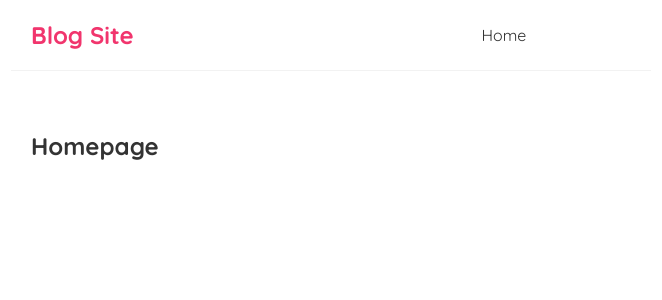
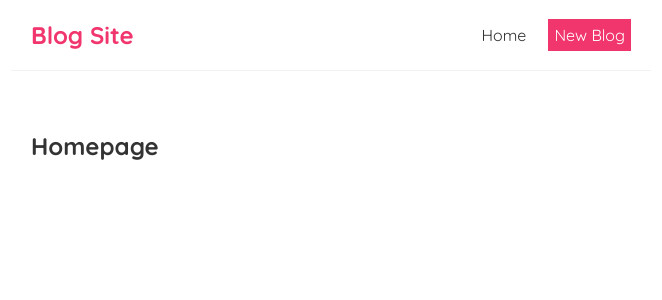
Before and after one commit to D-Coder135/Blog-Site_React, a JavaScript app: page / in a window 1280 px wide. Shown: the top 300 px of the page, without its empty margins (309-971 px from the left). Built offline with nearby package versions, Linux system fonts and the light colour scheme; the HTML template or start-up script is replaced by a standard one.

Commit message:
add thebackground Color property inside the inline styling of the a tag

```diff
--- a/src/Navbar.js
+++ b/src/Navbar.js
@@ -6,6 +6,7 @@ const Navbar = () => {
                 <a href="/">Home</a>
                 <a href="/create" style={{
                     color: "white",
+                    backgroundColor: '#f1356d',
 
                 }}>New Blog</a>
             </div>
```
